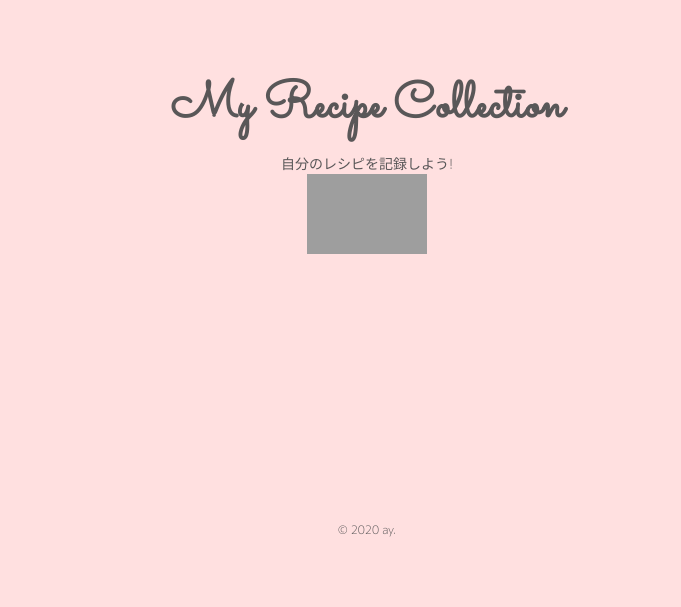
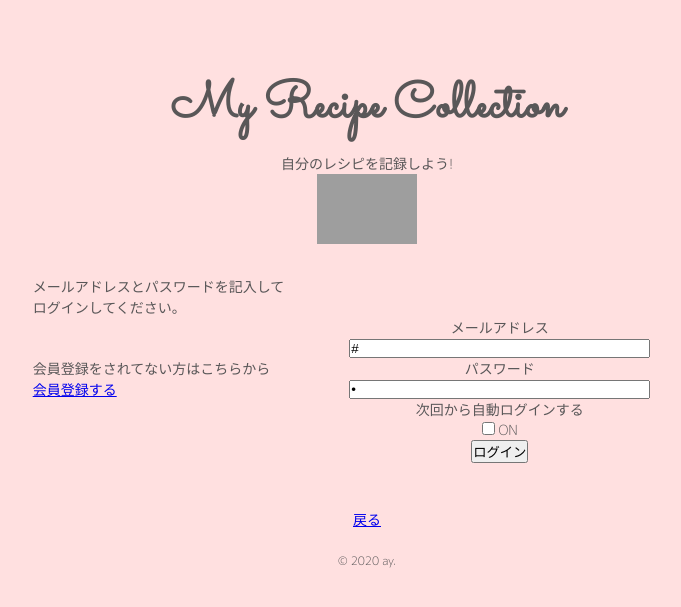
Before and after one commit to a0una/mynew, a PHP site: page /join/login.php in a window 1280 px wide. Shown: the top 607 px of the page, without its empty margins (273-954 px from the left). Run offline with PHP 8.4, Linux system fonts and the light colour scheme; grey boxes are pictures that could not be loaded.

Commit message:
[edit]chenge

```diff
--- a/join/login.php
+++ b/join/login.php
@@ -3,7 +3,7 @@
 
 <head>
     <meta charset="utf-8">
-    <link rel="stylesheet" type="text/css" href="style.css" media="all">
+    <link rel="stylesheet" type="text/css" href="../style.css" media="all">
     <link href="https://fonts.googleapis.com/css2?family=Sacramento&display=swap" rel="stylesheet">
     <link href="https://fonts.googleapis.com/css2?family=M+PLUS+Rounded+1c:wght@300&display=swap" rel="stylesheet">
     <title>My Recipe Collection ～私のレシピ集～</title>
@@ -14,25 +14,61 @@
 <div id="wrapper">
 
     <header class="clearfix">
-
         <h1>My Recipe Collection</h1>
 
     </header>
-    <div id="topimage">
+
+    <div id="topimage" class="clearfix">
             <p>自分のレシピを記録しよう!</p>
 
-            <img src="../images/silverware.png" alt="テーブルウェア" height="80px" width="120px">
+            <img src="silverware.png" alt="テーブルウェア" height="70px" width="100px">
     </div>
 
-    <div id="container">
+    <div id="container" class="clearfix">
+
         <div id="centerpart">
+
+            <div id="leftside">
+                <p>メールアドレスとパスワードを記入して</p>
+                <p>ログインしてください。</p>
+                <br><br>
+                <p>会員登録をされてない方はこちらから</p>
+                <div class="box2">
+                    <p><a href="#">会員登録する</a></p>
+                </div>
+            </div>
+            <div id="rightside">
+                <form action="" method="post">
+                    <d1>
+                        <dt>メールアドレス</dt>
+                        <dd>
+                            <input type="text" name="email" size="35" maxlength="255" value="#" />
+
+                        </dd>
+                        <dt>パスワード</dt>
+                        <dd>
+                            <input type="password" name="password" size="35" maxlength="255" value="#" />
+                        </dd>
+                        <dt>次回から自動ログインする</dt>
+                        <dd>
+                            <input id="save" type="checkbox" name="save" value="on">
+                            <label for="save">ON</label>
+                        </dd>
+                    </d1>
+                    <div>
+                        <input type="submit" value="ログイン" />
+                    </div>
+                </form>
+            </div>
 
         </div><!--centerpart end-->
     </div><!--countainer end-->
-
 </div><!--wrapper end-->
 <footer>
+    <a href="../index.html">戻る</a>
+    <br><br>
     <p><small>© 2020 ay.</small></p>
+
 </body>
 
 </html>
--- a/join/style.css
+++ b/join/style.css
@@ -75,12 +75,25 @@ header nav ul li a:hover{
     justify-content: center;
 }
 
+.error {
+    color: brown;
+}
 
 #leftside {
     margin-top: 10px;
-    padding: 0.5em;
+    padding: 10px;
     text-align: left;
     width: fit-content;
+}
+
+#leftside a {
+    text-decoration: none;
+    color: #ff6666;
+}
+
+#leftside a:hover{
+    color: #e0ffe0;
+    text-shadow:0px 0px 0 #0000;
 }
 
 .box {
@@ -108,8 +121,8 @@ header nav ul li a:hover{
 
 #rightside {
     margin-top: 10px;
-    padding: 30px;
-    margin: 2em;
+    padding: 10px;
+
 }
 
 .viewpage  {
@@ -134,3 +147,14 @@ footer {
     height: 60px;
     text-align: center;
 }
+
+footer a {
+    color: #ff6666;
+    font-size: 15px;
+    text-decoration: none;
+}
+
+footer a:hover{
+    color: #e0ffe0;
+    text-shadow:0px 0px 0 #0000;
+}
```
